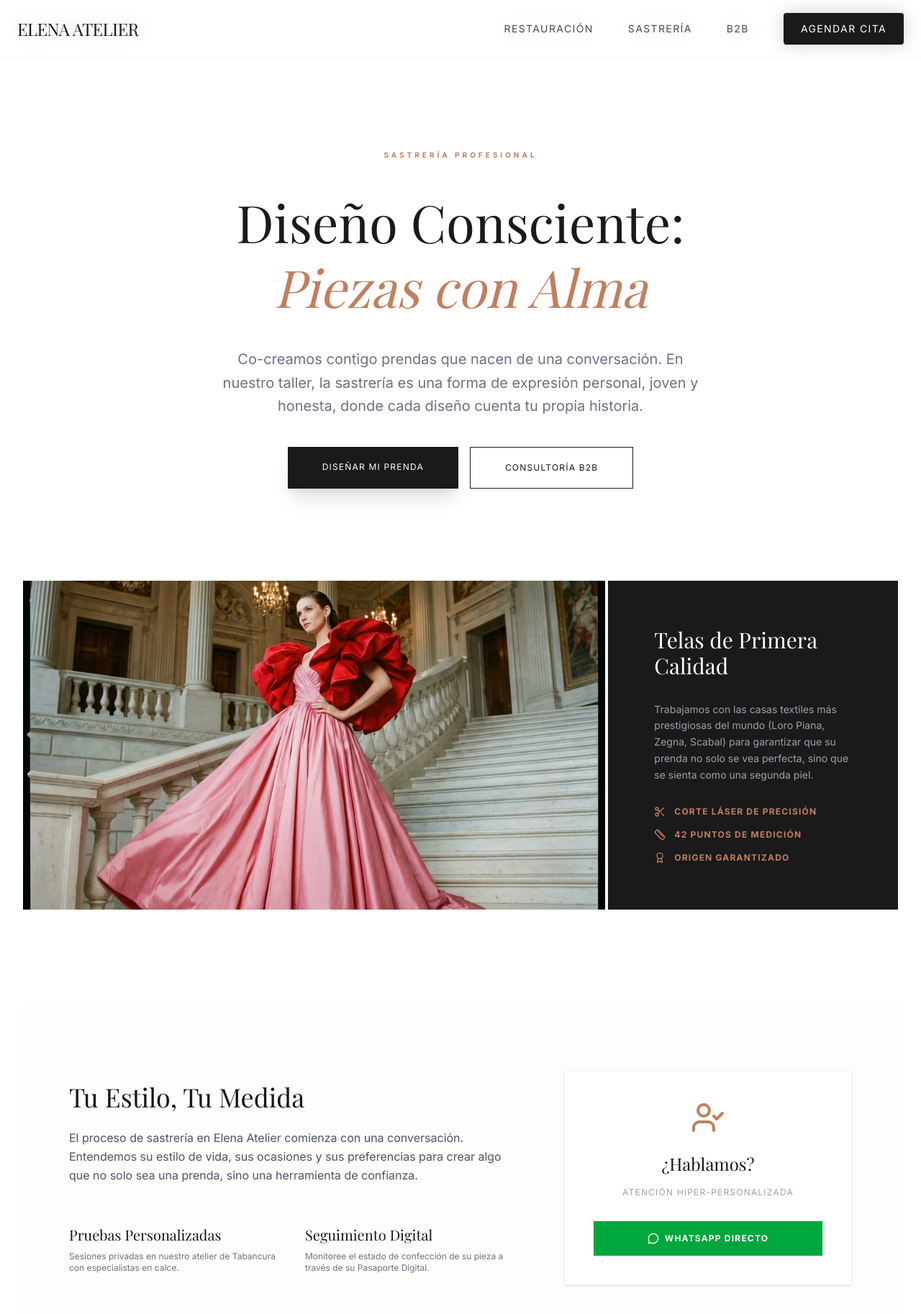
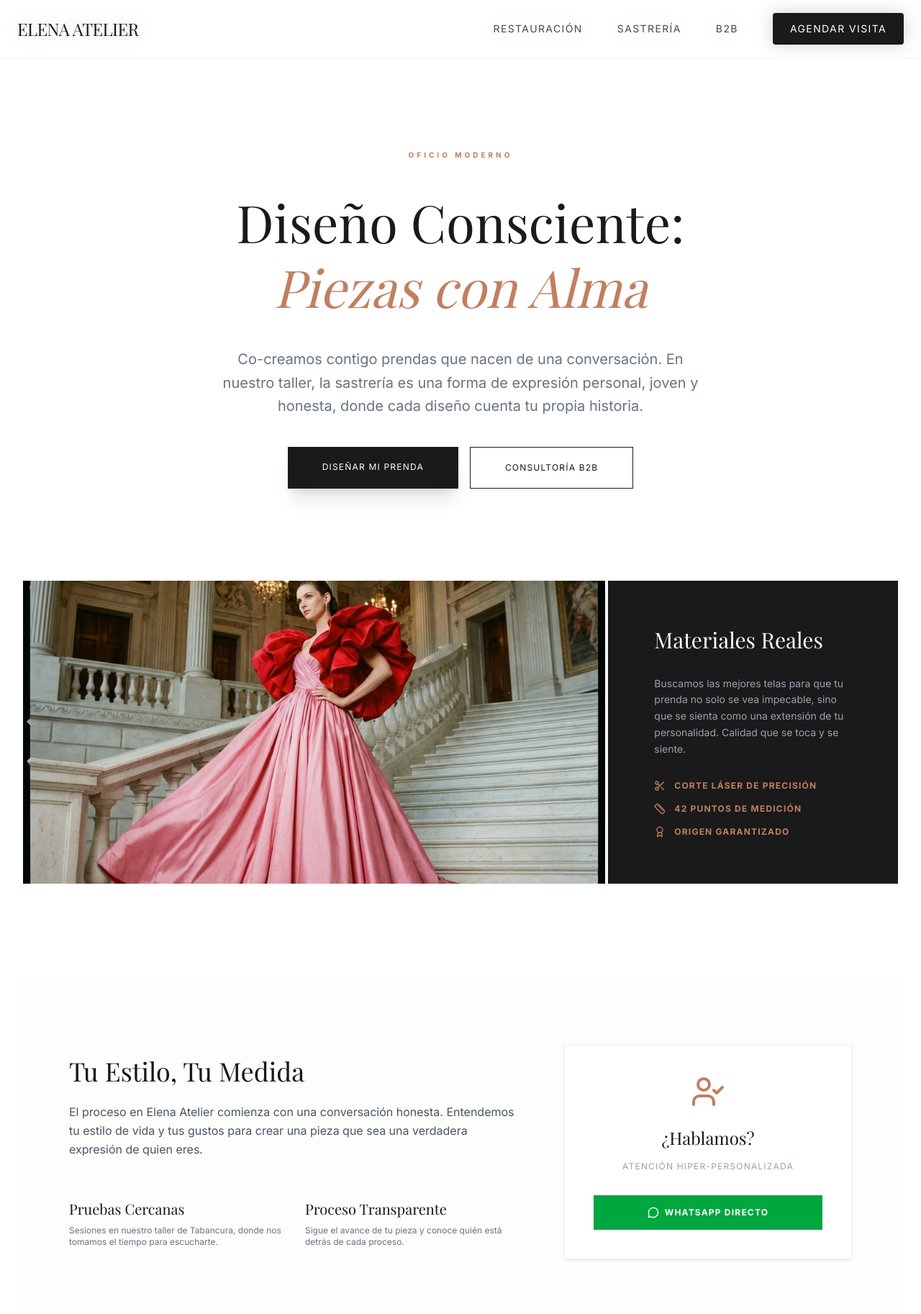
Before and after one commit to Gaz-Style/elena-atelier, a Next.js app: page /sastreria in a window 1280 px wide. Shown: the top 1826 px of the page at 72% size. Built offline with nearby package versions, Linux system fonts and the light colour scheme; a web font is replaced by a local one.

Commit message:
brand: unify brand identity across all pages with a warm, young, and craft-focused tone

```diff
--- a/src/app/appointment/page.tsx
+++ b/src/app/appointment/page.tsx
@@ -8,22 +8,22 @@ export default function AppointmentPage() {
                     <span className="font-sans text-sm uppercase tracking-[0.3em] text-brand-terracotta">Calidad & Transparencia</span>
                     <h1 className="font-serif text-5xl md:text-7xl leading-tight">Tu ropa merece <br />una <span className="italic">segunda vida</span></h1>
                     <p className="text-xl text-text-secondary max-w-lg leading-relaxed">
-                        En Elena Atelier creemos que la mejor prenda es la que ya tienes o la que se hace para durar años. Agenda una asesoría técnica en nuestro estudio de Tabancura.
+                        En Elena Atelier creemos que la mejor prenda es la que ya tienes o la que decides crear para que te acompañe por años. Ven a conversar con nosotros a nuestro taller en Tabancura.
                     </p>
 
                     <div className="space-y-6 pt-12">
                         <div className="flex gap-6 items-start">
                             <div className="w-12 h-12 bg-white flex items-center justify-center font-serif text-xl shadow-sm">I</div>
                             <div>
-                                <h4 className="font-serif text-xl border-b border-brand-sand pb-2 mb-2">Entrevista Técnica</h4>
-                                <p className="text-sm text-text-secondary">Analizamos la estructura y posibilidades de su prenda.</p>
+                                <h4 className="font-serif text-xl border-b border-brand-sand pb-2 mb-2">Conversación Creativa</h4>
+                                <p className="text-sm text-text-secondary">Nos tomamos el tiempo para entender tu estilo y lo que buscas en tu prenda.</p>
                             </div>
                         </div>
                         <div className="flex gap-6 items-start">
                             <div className="w-12 h-12 bg-white flex items-center justify-center font-serif text-xl shadow-sm">II</div>
                             <div>
-                                <h4 className="font-serif text-xl border-b border-brand-sand pb-2 mb-2">Pasaporte Digital</h4>
-                                <p className="text-sm text-text-secondary">Iniciamos el registro de trazabilidad de su pedido.</p>
+                                <h4 className="font-serif text-xl border-b border-brand-sand pb-2 mb-2">Proceso Transparente</h4>
+                                <p className="text-sm text-text-secondary">Iniciamos el registro de tu pedido para que conozcas cada etapa de su creación.</p>
                             </div>
                         </div>
                     </div>
--- a/src/app/restauracion/page.tsx
+++ b/src/app/restauracion/page.tsx
@@ -14,7 +14,7 @@ export default function RestauracionPage() {
                 {/* Luxury Hero for Service */}
                 <section className="grid lg:grid-cols-2 gap-16 items-center border-b border-gray-200 pb-24">
                     <div className="space-y-8">
-                        <span className="text-[10px] uppercase tracking-[0.3em] font-bold text-brand-terracotta">Servicio Especializado</span>
+                        <span className="text-[10px] uppercase tracking-[0.3em] font-bold text-brand-terracotta">Compromiso con el Oficio</span>
                         <h1 className="font-serif text-6xl leading-tight text-brand-charcoal">
                             El Oficio del Detalle: <br />
                             <span className="italic text-brand-terracotta">Tu Ropa, Tu Historia</span>
@@ -42,9 +42,9 @@ export default function RestauracionPage() {
 
                     <div className="grid md:grid-cols-3 gap-12">
                         {[
-                            { title: 'Revisión Detallada', desc: 'Analizamos la composición de la fibra y el estado de la trama para determinar el proceso menos invasivo.', icon: ShieldCheck },
-                            { title: 'Arreglos de Precisión', desc: 'Uso de hilos de seda y técnicas de costura invisibles para recuperar la forma y caída original.', icon: Sparkles },
-                            { title: 'Calce Perfecto', desc: 'Cada restauración incluye una prueba final para asegurar que la prenda se ajuste perfectamente a su fisonomía.', icon: Ruler },
+                            { title: 'Revisión Honesta', desc: 'Analizamos tu prenda contigo para determinar el proceso más respetuoso con el diseño original.', icon: ShieldCheck },
+                            { title: 'Manos Expertas', desc: 'Recuperamos la forma y caída original usando técnicas de costura invisibles y materiales de calidad.', icon: Sparkles },
+                            { title: 'Tu Calce Real', desc: 'Cada restauración incluye una prueba final para que te sientas cómoda y segura con el resultado.', icon: Ruler },
                         ].map((feature, i) => (
                             <div key={i} className="bg-white p-12 border border-gray-100 space-y-6 hover:shadow-xl transition-shadow">
                                 <feature.icon className="w-10 h-10 text-brand-terracotta" />
@@ -58,8 +58,8 @@ export default function RestauracionPage() {
                 {/* Call to Action Portfolio */}
                 <section className="bg-brand-charcoal text-white p-20 flex flex-col lg:flex-row justify-between items-center gap-12 rounded-sm">
                     <div className="max-w-xl">
-                        <h2 className="font-serif text-4xl mb-4">Galería de Trabajos</h2>
-                        <p className="text-gray-400 text-sm">Vea cómo hemos transformado piezas de alta costura mediante nuestra restauración técnica. Cada intervención cuenta una historia de durabilidad.</p>
+                        <h2 className="font-serif text-4xl mb-4">Nuestro Trabajo</h2>
+                        <p className="text-gray-400 text-sm">Mira cómo hemos cuidado y transformado prendas que sus dueños daban por perdidas. Cada intervención es un compromiso con la longevidad de tu armario.</p>
                     </div>
                     <Link
                         href="/appointment"
--- a/src/app/sastreria/page.tsx
+++ b/src/app/sastreria/page.tsx
@@ -13,7 +13,7 @@ export default function SastreriaPage() {
             <main className="max-w-7xl mx-auto px-8 pt-32 pb-24 space-y-32">
                 {/* Luxury Hero for Sastreria */}
                 <section className="flex flex-col items-center text-center space-y-10">
-                    <span className="text-[10px] uppercase tracking-[0.4em] font-bold text-brand-terracotta">Sastrería Profesional</span>
+                    <span className="text-[10px] uppercase tracking-[0.4em] font-bold text-brand-terracotta">Oficio Moderno</span>
                     <h1 className="font-serif text-7xl leading-tight text-brand-charcoal max-w-4xl">
                         Diseño Consciente: <br />
                         <span className="italic text-brand-terracotta font-light">Piezas con Alma</span>
@@ -41,9 +41,9 @@ export default function SastreriaPage() {
                         />
                     </div>
                     <div className="bg-brand-charcoal text-white p-12 md:p-16 flex flex-col justify-center space-y-8">
-                        <h3 className="font-serif text-3xl">Telas de Primera Calidad</h3>
+                        <h3 className="font-serif text-3xl">Materiales Reales</h3>
                         <p className="text-gray-400 text-sm leading-relaxed">
-                            Trabajamos con las casas textiles más prestigiosas del mundo (Loro Piana, Zegna, Scabal) para garantizar que su prenda no solo se vea perfecta, sino que se sienta como una segunda piel.
+                            Buscamos las mejores telas para que tu prenda no solo se vea impecable, sino que se sienta como una extensión de tu personalidad. Calidad que se toca y se siente.
                         </p>
                         <ul className="space-y-4 text-xs uppercase tracking-widest font-bold text-brand-terracotta">
                             <li className="flex items-center gap-3"><Scissors className="w-4 h-4" /> Corte Láser de Precisión</li>
@@ -58,16 +58,16 @@ export default function SastreriaPage() {
                     <div className="flex-1 space-y-6">
                         <h2 className="font-serif text-4xl">Tu Estilo, Tu Medida</h2>
                         <p className="text-gray-600 leading-relaxed">
-                            El proceso de sastrería en Elena Atelier comienza con una conversación. Entendemos su estilo de vida, sus ocasiones y sus preferencias para crear algo que no solo sea una prenda, sino una herramienta de confianza.
+                            El proceso en Elena Atelier comienza con una conversación honesta. Entendemos tu estilo de vida y tus gustos para crear una pieza que sea una verdadera expresión de quien eres.
                         </p>
                         <div className="grid grid-cols-2 gap-8 pt-8">
                             <div>
-                                <h4 className="font-serif text-xl mb-2">Pruebas Personalizadas</h4>
-                                <p className="text-xs text-gray-500">Sesiones privadas en nuestro atelier de Tabancura con especialistas en calce.</p>
+                                <h4 className="font-serif text-xl mb-2">Pruebas Cercanas</h4>
+                                <p className="text-xs text-gray-500">Sesiones en nuestro taller de Tabancura, donde nos tomamos el tiempo para escucharte.</p>
                             </div>
                             <div>
-                                <h4 className="font-serif text-xl mb-2">Seguimiento Digital</h4>
-                                <p className="text-xs text-gray-500">Monitoree el estado de confección de su pieza a través de su Pasaporte Digital.</p>
+                                <h4 className="font-serif text-xl mb-2">Proceso Transparente</h4>
+                                <p className="text-xs text-gray-500">Sigue el avance de tu pieza y conoce quién está detrás de cada proceso.</p>
                             </div>
                         </div>
                     </div>
--- a/src/components/Navbar.tsx
+++ b/src/components/Navbar.tsx
@@ -29,7 +29,7 @@ export default function Navbar() {
                             </Link>
                         ))}
                         <Link href="/appointment" className="bg-brand-charcoal text-white px-6 py-3 rounded-sm hover:bg-brand-terracotta transition-all">
-                            Agendar Cita
+                            Agendar Visita
                         </Link>
                     </div>
 
@@ -70,7 +70,7 @@ export default function Navbar() {
                             onClick={() => setIsOpen(false)}
                             className="bg-brand-charcoal text-white px-10 py-4 rounded-sm hover:bg-brand-terracotta transition-all uppercase tracking-widest text-sm"
                         >
-                            Agendar Cita
+                            Agendar Visita
                         </Link>
                     </motion.div>
                 )}
```
